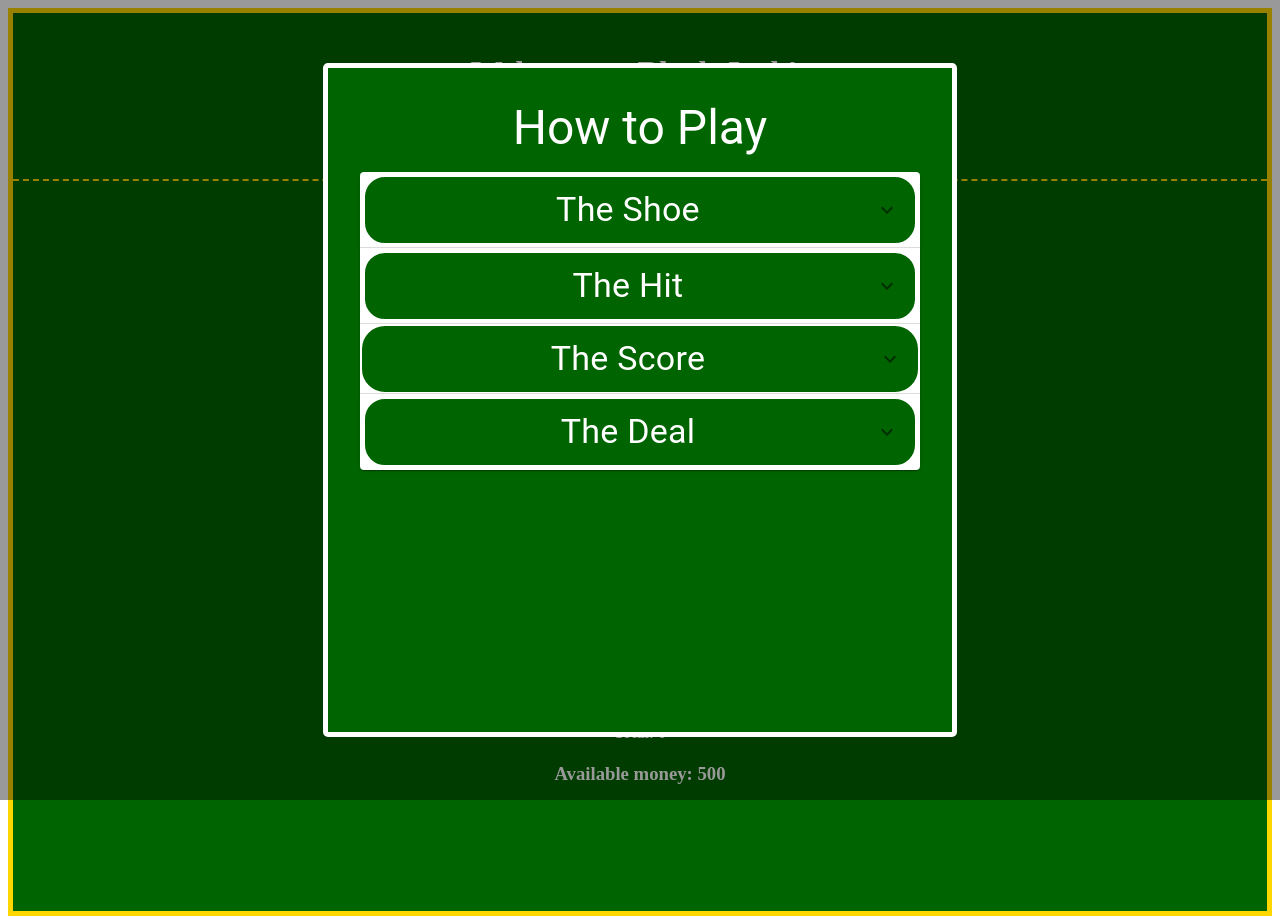
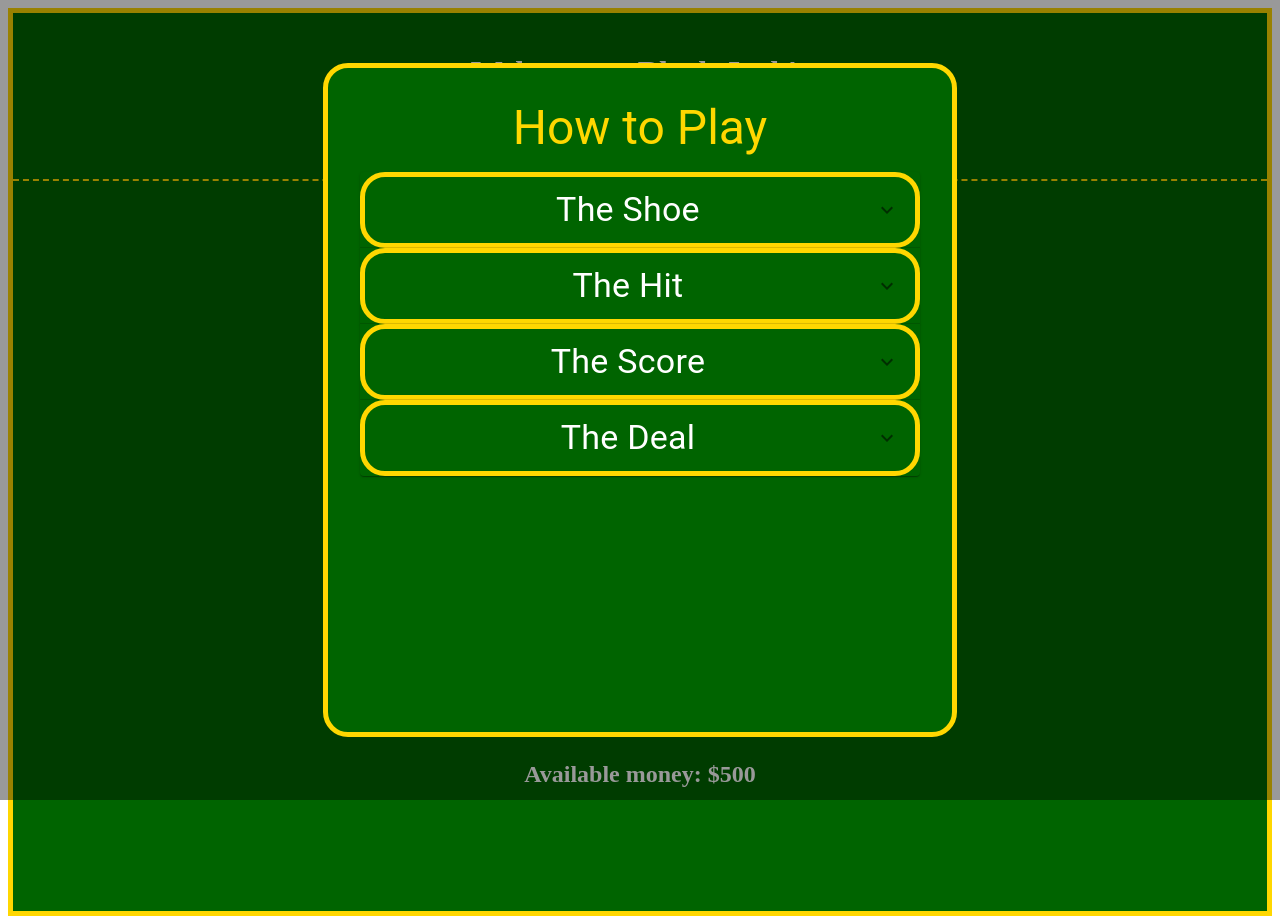
Before and after one commit to ChrisCantoni/blackjack-2, a React (Create React App) app: page / in a window 1280 px wide. Both pictures are taken after a click on the button "HOW TO PLAY". Built offline with nearby package versions, Linux system fonts and the light colour scheme.

Commit message:
Adjusted appearance of pop-ups to match.

```diff
--- a/src/components/App/App.css
+++ b/src/components/App/App.css
@@ -30,6 +30,12 @@ pre {
   min-height: 730px;
 }
 
+.swalFire {
+  border: 5px solid white;
+  background-color: darkgreen;
+  color: gold;
+}
+
 
 .dealerHand {
   display: flex;
@@ -48,7 +54,7 @@ pre {
 }
 
 .cardDisplay {
-  border: 2px dashed yellow !important;
+  border: 2px dashed gold !important;
 }
 
 .playerHand {
@@ -73,9 +79,9 @@ pre {
 }
 
 .modal {
-  border: 5px solid white;
-  color: white;
-  border-radius: 5px;
+  border: 5px solid gold;
+  color: gold;
+  border-radius: 25px;
   padding: 2rem;
   background-color: darkgreen;
   width: 35em;
@@ -92,6 +98,11 @@ pre {
 
 .gameButton {
   margin: 5px !important;
+}
+
+.accordion {
+  background-color: darkgreen !important;
+  color: white !important;
 }
 
 /* .infoButton {
@@ -146,7 +157,7 @@ pre {
   border: 5px solid white;
   position: fixed;
   top: 15%;
-  color: white;
+  color: gold;
   border-radius: 5px;
   padding: 2rem;
   background-color: darkgreen;
--- a/src/components/InfoModal/InfoModal.jsx
+++ b/src/components/InfoModal/InfoModal.jsx
@@ -23,38 +23,41 @@ function InfoModal({closeModal}) {
             <div className="modal">
                 <Typography variant="h3" sx={{marginBottom: 2}}>How to Play</Typography>
                 <div>
-      <Accordion expanded={expanded === 'panel1'} onChange={handleChange('panel1')}>
+      <Accordion expanded={expanded === 'panel1'} onChange={handleChange('panel1')} className="accordion">
         <AccordionSummary
-            sx={{ backgroundColor: 'darkgreen', border: '5px solid white', borderRadius: '25px'  }}
+            sx={{border: '5px solid gold', borderBottom:`${expanded === 'panel1' ? "none" : "5px solid gold"}`,
+            borderRadius: '25px'  }}
           expandIcon={<ExpandMoreIcon />}
           aria-controls="panel1-content"
           id="panel1-header"
         ><Typography className='infoTitle' variant="h4" sx={{color: 'white'}}>The Shoe</Typography>
 
         </AccordionSummary>
-        <AccordionDetails>
+        <AccordionDetails sx={{borderBottom: 'solid gold', borderBottomWidth: '4px'}}>
                 To start, there are no cards. To create the decks for playing, click <em>Shuffle the Shoe</em>.
                 The Shoe contains two full decks, so it's possible you will encounter the same card.
                 This isn't a bug, it's part of the fun! At any time you can hover over the Shuffle button to see how many cards are left in the Shoe.
                 But if the Shoe gets too low it will automatically reshuffle.
         </AccordionDetails>
       </Accordion>
-      <Accordion expanded={expanded === 'panel2'} onChange={handleChange('panel2')}>
+      <Accordion expanded={expanded === 'panel2'} onChange={handleChange('panel2')} className='accordion'>
         <AccordionSummary
-            sx={{ backgroundColor: 'darkgreen', border: '5px solid white', borderRadius: '25px'  }}
+            sx={{ backgroundColor: 'darkgreen', border: '5px solid gold',
+            borderBottom:`${expanded === 'panel2' ? "none" : "5px solid gold"}`, borderRadius: '25px'  }}
           expandIcon={<ExpandMoreIcon />}
           aria-controls="panel1-content"
           id="panel1-header"
         ><Typography className='infoTitle' variant="h4" sx={{color: 'white'}}>The Hit</Typography>
 
         </AccordionSummary>
-        <AccordionDetails>
+        <AccordionDetails sx={{borderBottom: 'solid gold', borderBottomWidth: '4px'}}>
                 Every time you choose to hit, you get another card.
         </AccordionDetails>
       </Accordion>
-      <Accordion expanded={expanded === 'panel3'} onChange={handleChange('panel3')}>
+      <Accordion expanded={expanded === 'panel3'} onChange={handleChange('panel3')} className='accordion'>
         <AccordionSummary
-            sx={{ backgroundColor: 'darkgreen', border: '2px solid white', borderRadius: '25px'}}
+            sx={{ backgroundColor: 'darkgreen', border:'5px solid gold',
+            borderBottom:`${expanded === 'panel3' ? "none" : "5px solid gold"}`, borderRadius: '25px'}}
           expandIcon={<ExpandMoreIcon />}
           aria-controls="panel2-content"
           id="panel2-header"
@@ -62,7 +65,7 @@ function InfoModal({closeModal}) {
         >
           <Typography className='infoTitle' variant="h4" sx={{color: 'white'}}>The Score</Typography>
         </AccordionSummary>
-        <AccordionDetails>
+        <AccordionDetails sx={{borderBottom: 'solid gold', borderBottomWidth: '4px'}}>
             <Typography>If you're unfamiliar with Blackjack, it's very simple. You receive cards trying to get as
             close to 21 as possible without going over. Each card is worth its number except for face cards: K, Q, J which are all worth 10.
             Aces can be worth 11 or 1. So getting an ace and a 7 would be worth 18, but if you put a five with it, the Ace becomes
@@ -71,16 +74,17 @@ function InfoModal({closeModal}) {
             </Typography>
         </AccordionDetails>
       </Accordion>
-      <Accordion expanded={expanded === 'panel4'} onChange={handleChange('panel4')}>
+      <Accordion expanded={expanded === 'panel4'} onChange={handleChange('panel4')} className='accordion'>
         <AccordionSummary
-            sx={{ backgroundColor: 'darkgreen', border: '5px solid white', borderRadius: '25px'  }}
+            sx={{ backgroundColor: 'darkgreen', border: '5px solid gold',
+            borderBottom:`${expanded === 'panel4' ? "none" : "5px solid gold"}`, borderRadius: '25px'  }}
           expandIcon={<ExpandMoreIcon />}
           aria-controls="panel3-content"
           id="panel3-header"
         >
           <Typography className='infoTitle' variant="h4" sx={{color: 'white'}}>The Deal</Typography>
         </AccordionSummary>
-        <AccordionDetails>
+        <AccordionDetails sx={{borderBottom: 'solid gold', borderBottomWidth: '4px'}}>
         Only one of the dealer's cards is revealed to start, however the dealer will immediately let you know if they have Blackjack and you will simply lose
             that hand, unless you have Blackjack yourself, in which case you will receive your bet back.
             Once you decide to stay, the dealer will reveal their hand and hit until they reach 17 or higher. Whoever is closest to 21 without going over wins.
--- a/src/components/Table/Table.jsx
+++ b/src/components/Table/Table.jsx
@@ -36,7 +36,11 @@ function Table() {
 
     const createDeck = () => {
         if (gameStatus) {
-            Swal.fire('You already have a game in progress')
+            Swal.fire({
+                title: 'You already have a game in progress',
+                customClass: {
+                    popup: 'swalFire'
+                }});
             return;
         }
         let tempDeck = [];
@@ -74,7 +78,12 @@ function Table() {
     const dealCards = async () => {
         setToggleWinner(false);
         if (deck.length != 0 && gameStatus) {
-            Swal.fire('You already have a game in progress');
+            Swal.fire({
+                title: 'You already have a game in progress',
+                confirmButtonColor: '#3085d6',
+                customClass: {
+                    popup: 'swalFire'
+                }});
             return;
         }
         else if (deck.length == 0) {
@@ -82,17 +91,24 @@ function Table() {
                 title: "You haven't shuffled the shoe!",
                 text: "You need to click the button that says shuffle the shoe.",
                 icon: "warning",
+                iconColor: "gold",
                 showCancelButton: true,
                 confirmButtonColor: "#3085d6",
                 cancelButtonColor: "#d33",
-                confirmButtonText: "I'm lazy, shuffle it for me."
+                confirmButtonText: "I'm lazy, shuffle it for me.",
+                customClass: {
+                    popup: 'swalFire'
+                }
               }).then((result) => {
                 if (result.isConfirmed) {
                   createDeck();
                   Swal.fire({
                     title: "Shuffled!",
                     text: "Now try dealing those cards again.",
-                    icon: "success"
+                    icon: "success",
+                    customClass: {
+                        popup: 'swalFire'
+                    }
                   });
                 }
               });
@@ -135,7 +151,15 @@ function Table() {
         if (!revealDealer) {
         setPlayerHand(prevHand => [...prevHand, dealRandomCards()])
         } else {
-            Swal.fire('This hand is over!')
+            Swal.fire({
+                title: 'This hand is over!',
+                color: 'gold',
+            background: 'darkgreen',
+            confirmButtonColor: '#3085d6',
+            padding: '5em',
+        customClass: {
+            popup: 'swalFire'
+        }});
         }
     }
 
@@ -164,7 +188,15 @@ function Table() {
             setToggleWinner(!toggleWinner)}, 1500);
         }
         else {
-            Swal.fire('This hand is over!')
+            Swal.fire({
+                title: 'This hand is over!',
+                color: 'gold',
+            background: 'darkgreen',
+            confirmButtonColor: '#3085d6',
+            padding: '5em',
+        customClass: {
+            popup: 'swalFire'
+        }})
         }
     }
 
@@ -274,9 +306,9 @@ function Table() {
 
 
       <div className="playingArea">
-        <h4>Dealer Hand:</h4> <div className="dealerHand">{dealerHand.length > 0 && revealDealer ? dealerHand.map((card, i) => (
+        <h3>Dealer Hand:</h3> <div className="dealerHand">{dealerHand.length > 0 && revealDealer ? dealerHand.map((card, i) => (
                         <div className="cardDisplay" key={i}>
-                        <Card sx={{ width: 100, height: 150, margin: 2}} className={card.suit == "Hearts" || card.suit == "Diamonds" ? 'redCard' : 'blackCard'}>
+                        <Card sx={{ width: 120, height: 175, margin: 2}} className={card.suit == "Hearts" || card.suit == "Diamonds" ? 'redCard' : 'blackCard'}>
                             <CardContent>
                                 <Typography variant="h3" color={card.suit == "Hearts" || card.suit == "Diamonds" ? "red" : 'black'}>
                                     {card.value}{cardSuit(card.suit)}
@@ -286,7 +318,7 @@ function Table() {
                         </div>
                     ))  : dealerHand.length > 0 ?
                                 <><div className="cardDisplay">
-                                <Card sx={{width: 100, height: 150, margin: 2}} className={dealerHand[0].suit == 'Hearts' || dealerHand[0].suit == 'Diamonds' ? 'redCard' : 'blackCard'}>
+                                <Card sx={{width: 120, height: 175, margin: 2}} className={dealerHand[0].suit == 'Hearts' || dealerHand[0].suit == 'Diamonds' ? 'redCard' : 'blackCard'}>
                                     <CardContent>
                                         <Typography variant="h3" color={dealerHand[0].suit == 'Hearts' || dealerHand[0].suit == 'Diamonds' ? 'red' : 'black'}>
                                             {dealerHand[0].value}{cardSuit(dealerHand[0].suit)}
@@ -295,7 +327,7 @@ function Table() {
                                 </Card>
                                 </div>
                                 <div className="cardDisplay">
-                                <Card className="dealerHidden" sx={{width: 100, height: 150, margin: 2}}>
+                                <Card className="dealerHidden" sx={{width: 120, height: 175, margin: 2}}>
                                     <CardContent>
                                         <Typography variant="h3">
                                         </Typography>
@@ -306,13 +338,13 @@ function Table() {
                                  : ''}
 
                                 </div>
-                                {revealDealer ? <h4>Dealer Total: {calculateValue(dealerHand)}</h4> : ''}
+                                {revealDealer ? <h3>Dealer Total: {calculateValue(dealerHand)}</h3> : ''}
 
-        <h4>Player Hand:</h4>
+        <h3>Player Hand:</h3>
             <div className="playerHand">{playerHand.length > 0 ? playerHand.map((card, i) => {
             return (
                 <div className="cardDisplay">
-                    <Card key={i} sx={{width: 100, height: 150, margin: 2}} className={card.suit == "Hearts" || card.suit == "Diamonds" ? 'redCard' : 'blackCard'}>
+                    <Card key={i} sx={{width: 120, height: 175, margin: 2}} className={card.suit == "Hearts" || card.suit == "Diamonds" ? 'redCard' : 'blackCard'}>
                         <CardContent sx={{justifyContent: 'center'}}>
                             <Typography variant="h3" color={card.suit == "Hearts" || card.suit == "Diamonds" ? "red" : 'black'}>
                                 {card.value}{cardSuit(card.suit)}
@@ -321,7 +353,7 @@ function Table() {
                     </Card>
                 </div>)}) : ''}
                 </div>
-                <h4>Total: {calculateValue(playerHand)}</h4>
+                <h3>Total: {calculateValue(playerHand)}</h3>
 
                 {playerStatus ? <>
                     <Button className="gameButton" variant="contained" onClick={() => hitCard()}>Hit</Button>
@@ -331,7 +363,7 @@ function Table() {
                 </> : ''
                 }
 
-        <h3>Available money: {playerMoney}</h3>
+        <h2>Available money: ${playerMoney}</h2>
         {/* <h3>Current Card Count: {cardCount}</h3> */}
         </div>
 
--- a/src/components/WinnerBanner/WinnerBanner.jsx
+++ b/src/components/WinnerBanner/WinnerBanner.jsx
@@ -8,7 +8,7 @@ function WinnerBanner({closeModal, winner, dealCards}) {
             if (e.target.className === 'winner-container') closeModal();
         }}>
             <div className="winner">
-            <Button sx={{color: 'white'}} className="close-icon" onClick={closeModal}><CloseIcon /></Button>
+            <Button sx={{color: 'gold'}} className="close-icon" onClick={closeModal}><CloseIcon /></Button>
         <h1>{winner}</h1>
         <Button variant="contained" onClick={dealCards}>Play Again?</Button>
 
```
